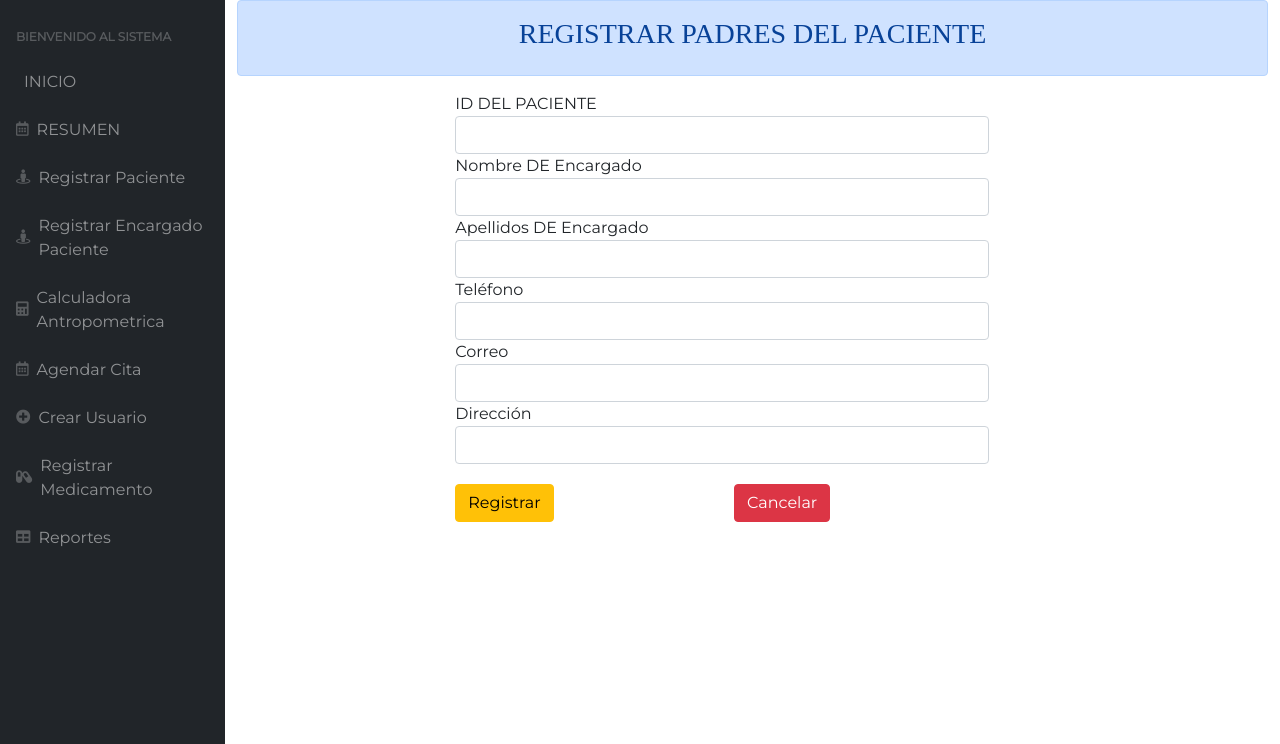
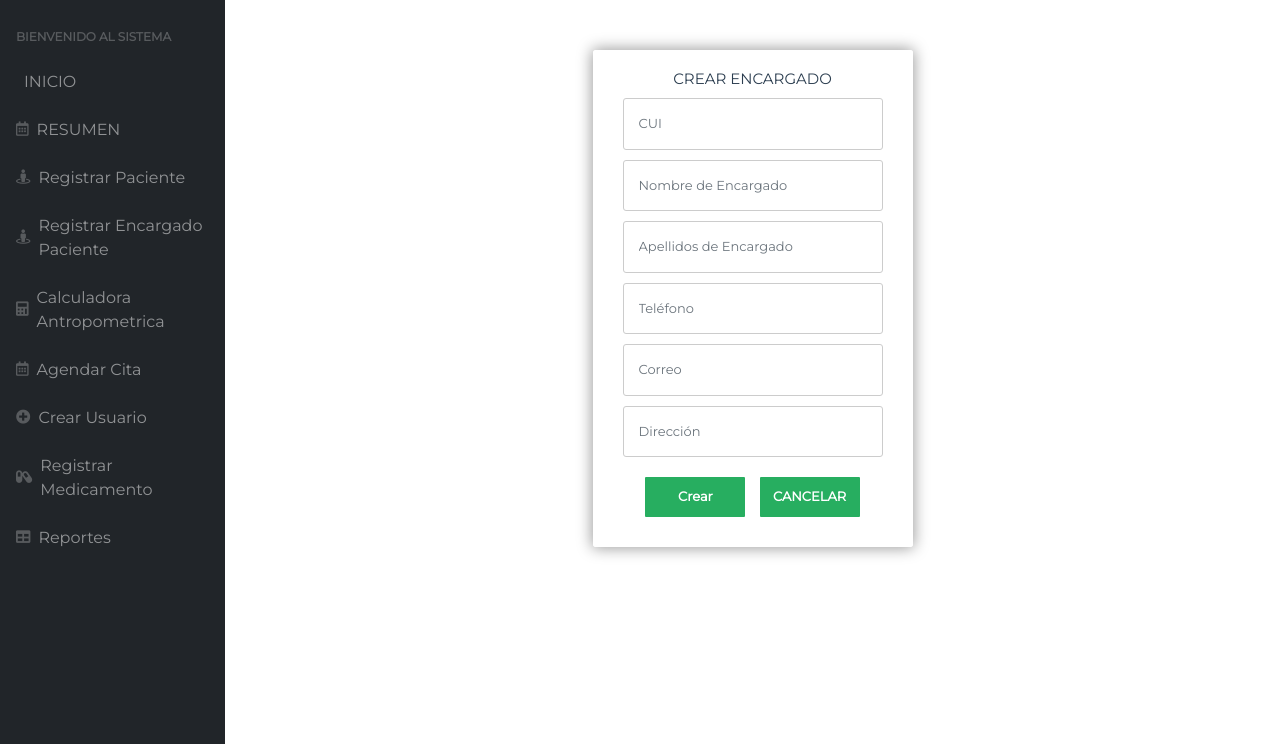
Before and after one commit to EduardoCermeno/NUTRICION, a PHP site: page /Vistas/FuncionesUsuario/RegistrarPadres.php in a window 1280 px wide. Shown: the part 56-800 px from the top of the page. Run offline with PHP 8.4, Linux system fonts and the light colour scheme; the visitor is signed in with stand-in values (Sample User, id 1).

Commit message:
se ha modificado la interface de agregar paciente y la de encargado del paciente

```diff
--- a/Controlador/Usuarios/RegistrarPaciente.php
+++ b/Controlador/Usuarios/RegistrarPaciente.php
@@ -1,7 +1,7 @@
 <?php
 	session_start();
  require_once '../../Modelo/RegistrarPaciente.php';
-$codigo=$_POST['dpi'];
+
 
 $sexo='';
  if($_POST['genero']==1){
--- a/Vistas/FuncionesUsuario/RegistrarPadres.php
+++ b/Vistas/FuncionesUsuario/RegistrarPadres.php
@@ -6,21 +6,35 @@ include "../header.php";
 
 
 ?>
+<div id="layoutSidenav_content">
+<div class="container-fluid px-4">
+<form id="msform" onsubmit=" return Registrar()">
+
+  <!-- fieldsets -->
+  <fieldset>
+    <h2 class="fs-title">CREAR ENCARGADO</h2>
+
+					<input type="text" name="DPI" id="DPI" class="form-control" placeholder="CUI" required="">
+
+					<input type="text" name="NombreEP" id="NombresenEP" class="form-control" placeholder="Nombre de Encargado" required="">
+
+					<input type="text" name="ApellidosEP" id="ApellidoEP" class="form-control" placeholder="Apellidos de Encargado" required="">
+
+					<input type="text" name="TelefonoEP" id="TelefonoEP" class="form-control" placeholder="Teléfono" required="" >
+
+					<input type="email" name="CorreoEP" id="CorreoEP" class="form-control" placeholder="Correo" required="">
+
+					<input type="text" name="DirecciónEP" id="DirecciónEP" class="form-control" placeholder="Dirección" required="">
+
+    <input type="submit"  class="previous action-button" value="Crear" />
+    <input type="reset"  class="previous action-button" value="CANCELAR" />
+
+  </fieldset>
 
 
-
-<div id="layoutSidenav_content">
-
-<div class="container">
-
-<div class="row  justify-conten-center">
-      <div class="col-sm-12">
-</div>
-		    	<div class="col-sm-12">
-        <div   class="alert alert-primary" role="alert" >
-<H3 style="text-align:center; font-family: Serif; color: blac">REGISTRAR PADRES DEL PACIENTE</H3>
-</div>
-</div></div>
+</form>
+  </div>
+  </div>
 
 
 
@@ -28,45 +42,31 @@ include "../header.php";
 
 
 
-		<div class="row" style="margin-left: 20%;">
-
-			<div class="col-sm-8">
-				<form id="frmRegistro" method="post" onsubmit="return Registrar()"
-				autocomplete="off">
-        <label>ID DEL PACIENTE</label>
-					<input type="text" name="DPI" id="DPI" class="form-control" required="">
-          <label>Nombre DE Encargado</label>
-					<input type="text" name="NombreEP" id="NombresenEP" class="form-control" required="">
-					<label>Apellidos DE Encargado</label>
-					<input type="text" name="ApellidosEP" id="ApellidoEP" class="form-control" required="">
-					<label>Teléfono</label>
-					<input type="text" name="TelefonoEP" id="TelefonoEP" class="form-control" required="" >
-					<label>Correo</label>
-					<input type="email" name="CorreoEP" id="CorreoEP" class="form-control" required="">
-                    <label>Dirección</label>
-					<input type="text" name="DirecciónEP" id="DirecciónEP" class="form-control" required="">
 
 
 
-					<div class="row" style="padding-top: 20px;">
-						<div class="col-sm-6 text-left" >
-							<button type="submit" class="btn btn-warning">Registrar</button>
-						</div>
-
-            <div class="col-sm-6 text-left" >
-							<button type="button" onclick="Limpiar()" class="btn btn-danger">Cancelar</button>
-						</div>
-					</div>
-				</form>
-			</div>
-			<div class="col-sm-4"></div>
-		</div>
-	</div>
 
 
 
-                </div>
-            </div>
+
+
+
+
+
+
+
+
+
+
+
+
+
+
+
+
+
+
+
             <script src="../../Librerias/jquery-3.6.0.min.js"></script>
 
 
@@ -75,7 +75,7 @@ include "../header.php";
    function Registrar(){
         $.ajax({
             method:"POST",
-            data:$('#frmRegistro').serialize(),
+            data:$('#msform').serialize(),
             url:"../../Controlador/Usuarios/RegistrarEncargado.php",
             success:function(respuesta) {
 
@@ -83,7 +83,7 @@ include "../header.php";
          alert(respuesta);
 
               if (respuesta == 1) {
-                $("#frmRegistro")[0].reset();
+                $("#msform")[0].reset();
                 swal(":D", "Agregado con exito!", "success");
                 setTimeout('enlazar()',3000);
               } else if(respuesta == 2){
@@ -100,7 +100,7 @@ include "../header.php";
 
  <script>
    function Limpiar(){
-    $("#frmRegistro")[0].reset();
+    $("#msform")[0].reset();
 
    }
  </script>
@@ -108,7 +108,7 @@ include "../header.php";
 <script>
    function enlazar(){
 
-    window.location.href='calculadora.php'
+    window.location.href='CrearMedicamento.php'
 
    }
  </script>
```
Also changed, not shown: Vistas/FuncionesUsuario/CrearMedicamento.php (+9 -6 lines), Vistas/FuncionesUsuario/Registropaciente.php (+30 -54 lines), Vistas/header 2.php (+1 -6 lines).
